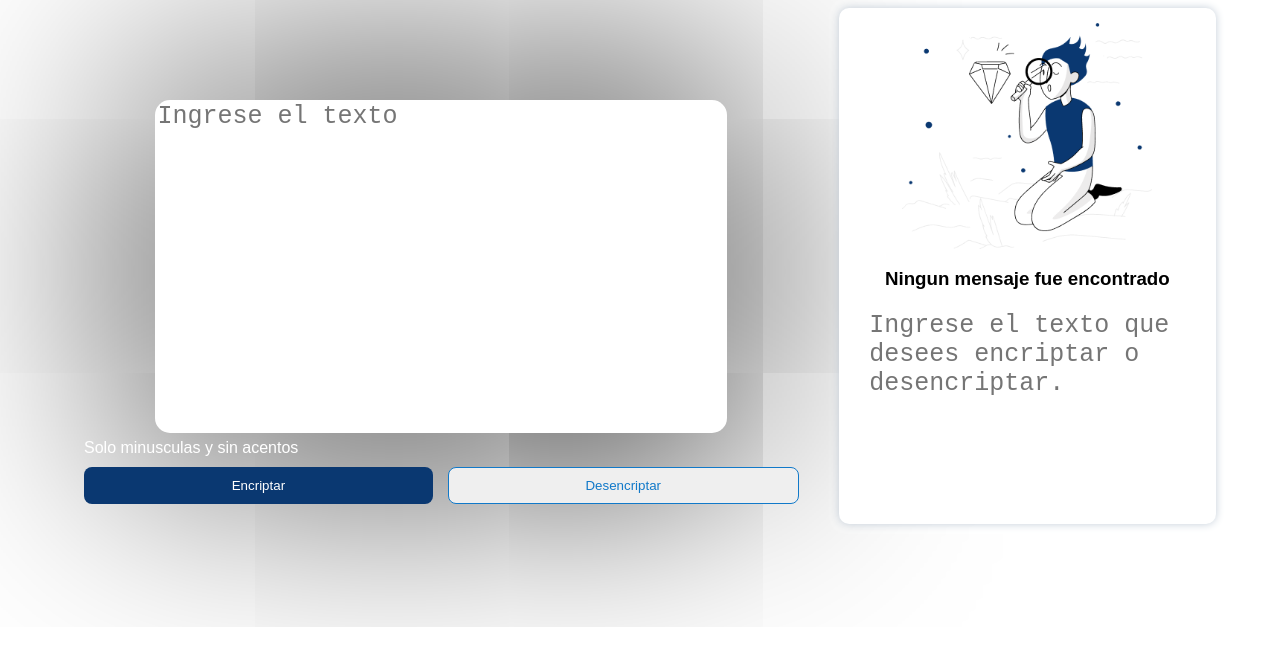
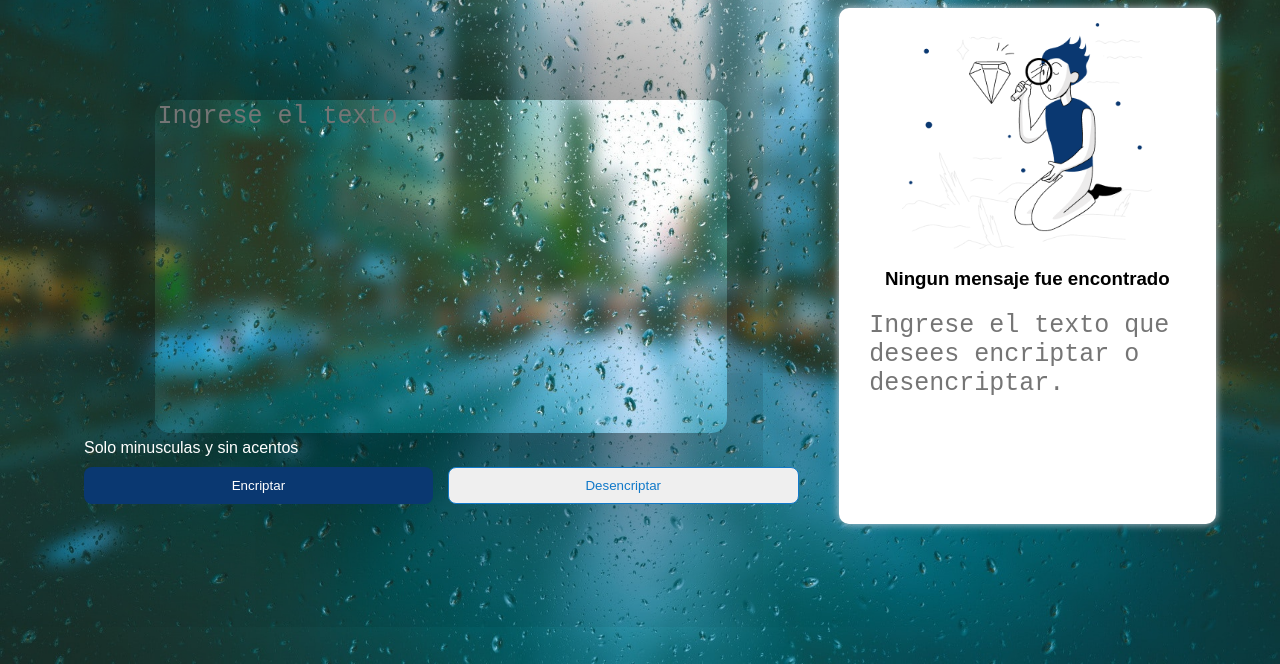
Before and after one commit to jdanielxb9/ProyectoAlura, a plain HTML site: page index.html in a window 1280 px wide. Shown: the part 136-800 px from the top of the page. Drawn offline with Linux system fonts and the light colour scheme.

Commit message:
Update styles.css

```diff
--- a/styles.css
+++ b/styles.css
@@ -5,7 +5,7 @@
 
 body{
     font-family: 'Nunito', sans-serif;
-    background: url(..imagen/pexels-pixabay-531880.jpg);
+    background: url(imagen/pexels-pixabay-531880.jpg);
     background-repeat: no-repeat;
     background-position: center center;
     background-attachment: fixed;
```
